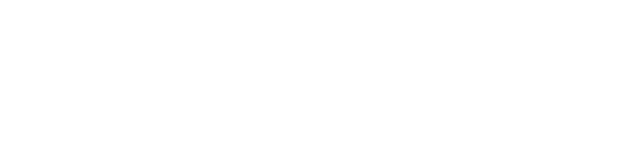
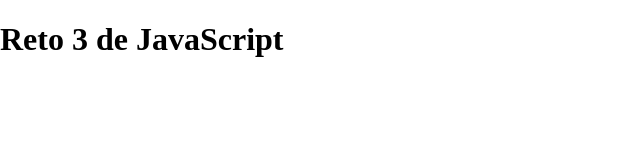
Before and after one commit to benyii12/Reto-Programacion-3, a plain HTML site: page index.html in a window 1280 px wide. Shown: the whole page, without its empty margins (0-640 px from the left). Drawn offline with Linux system fonts and the light colour scheme.

Commit message:
iniciado

```diff
--- a/css/styles.css
+++ b/css/styles.css
@@ -0,0 +1,20 @@
+.dark-mode {
+  background-color: black;
+  color: white;
+  display: flex;
+  justify-content: center;
+  align-items: center;
+  height: 100vh;
+}
+.container {
+  width: min(90%, 90rem);
+}
+
+.dark-mode {
+  background-color: black;
+  color: white;
+  display: flex;
+  justify-content: center;
+  align-items: center;
+  height: 100vh;
+}
--- a/index.html
+++ b/index.html
@@ -4,9 +4,12 @@
   <meta charset="UTF-8">
   <meta http-equiv="X-UA-Compatible" content="IE=edge">
   <meta name="viewport" content="width=device-width, initial-scale=1.0">
-  <title>Document</title>
+  <title>Retos de JavaScript 3</title>
+  <link rel="stylesheet" href="css/normalize.css">
+  <link rel="stylesheet" href="style.css">
 </head>
-<body>
-
+<body class="dark-mode">
+  <h1>Reto 3 de JavaScript</h1>
+<script src="main.js"></script>
 </body>
 </html>
```
